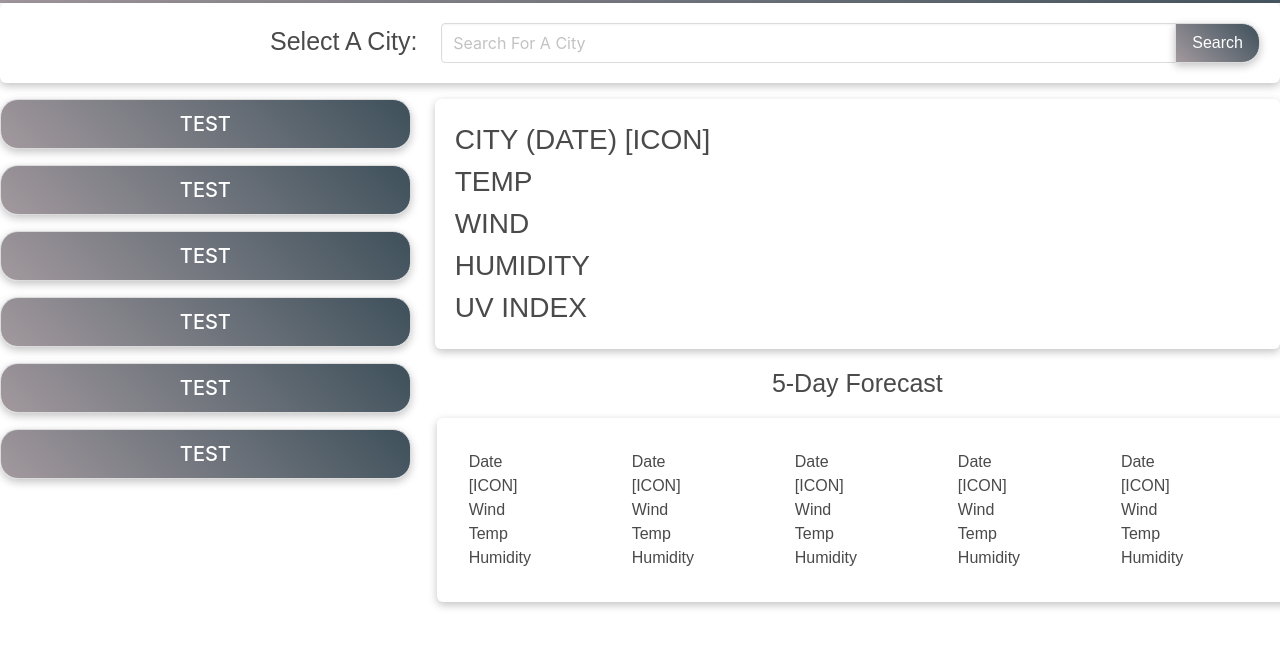
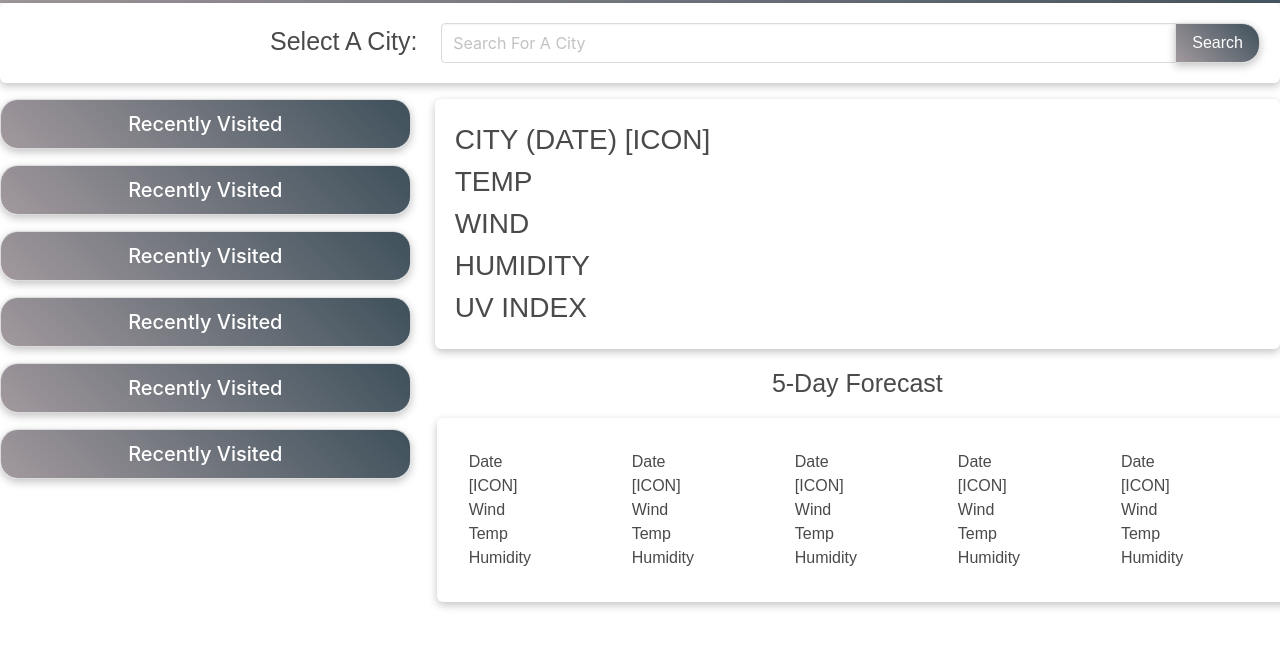
Before and after one commit to TommyAlv/Challenge6-WeatherApp, a plain HTML site: page index.html in a window 1280 px wide. Shown: the part 124-770 px from the top of the page. Drawn offline with nearby package versions, Linux system fonts and the light colour scheme; a web font is replaced by a local one.

Commit message:
button text

```diff
--- a/index.html
+++ b/index.html
@@ -49,12 +49,12 @@
             <div class="columns">
                 <div class="column is-one-third">
                     <!-- Buttons For Recent Cities -->
-                    <button class="button is-medium is-fullwidth my-4">TEST</button>
-                    <button class="button is-medium is-fullwidth my-4">TEST</button>
-                    <button class="button is-medium is-fullwidth my-4">TEST</button>
-                    <button class="button is-medium is-fullwidth my-4">TEST</button>
-                    <button class="button is-medium is-fullwidth my-4">TEST</button>
-                    <button class="button is-medium is-fullwidth my-4">TEST</button>
+                    <button class="button is-medium is-fullwidth my-4">Recently Visited</button>
+                    <button class="button is-medium is-fullwidth my-4">Recently Visited</button>
+                    <button class="button is-medium is-fullwidth my-4">Recently Visited</button>
+                    <button class="button is-medium is-fullwidth my-4">Recently Visited</button>
+                    <button class="button is-medium is-fullwidth my-4">Recently Visited</button>
+                    <button class="button is-medium is-fullwidth my-4">Recently Visited</button>
                 </div>
                 <div class="column is-two-thirds">
                     <div class="container is-fullwidth">
```
